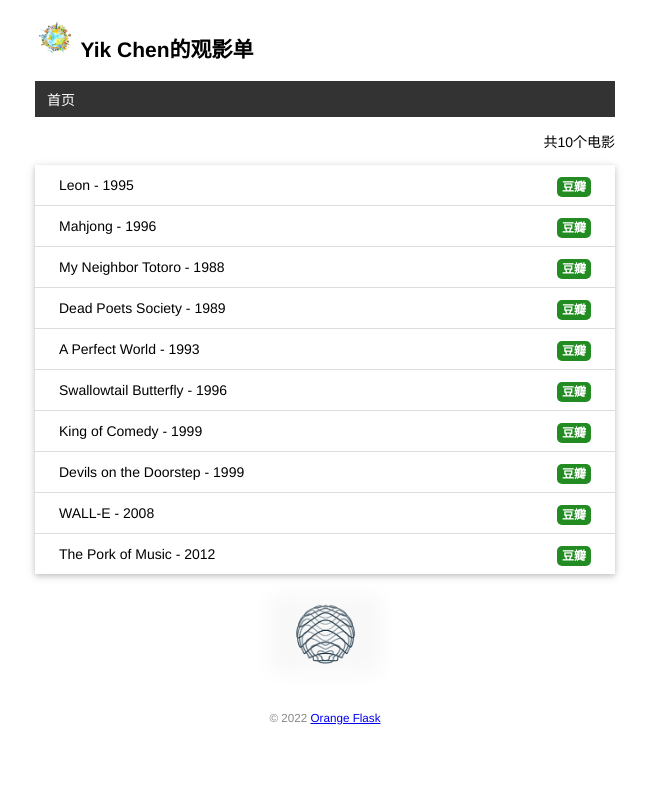
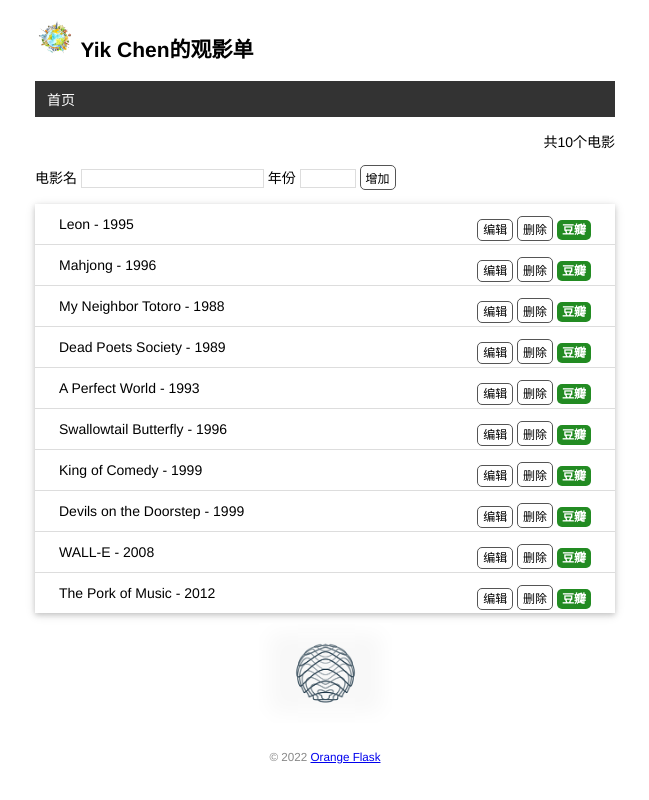
Before and after one commit to 296452965/flask_watchlist, a Flask app: page / in a window 1280 px wide. Shown: the whole page, without its empty margins (315-964 px from the left). Run offline with Flask 2, Linux system fonts and the light colour scheme; data comes from the database, SQL or seed files in the repository; both versions use the stored data as it was after the commit.

Commit message:
增加CRUD逻辑

```diff
--- a/app.py
+++ b/app.py
@@ -1,7 +1,7 @@
 import os
 import sys
 import click
-from flask import Flask, render_template
+from flask import Flask, render_template, request, flash, redirect, url_for
 from flask_sqlalchemy import SQLAlchemy
 
 WIN = sys.platform.startswith('win')
@@ -12,6 +12,7 @@ else:
 app = Flask(__name__)
 app.config['SQLALCHEMY_DATABASE_URI'] = prefix + os.path.join(app.root_path, 'data.db')
 app.config['SQLALCHEMY_TRACK_MODIFICATIONS'] = False
+app.config['SECRET_KEY'] = 'dev'  # 等同于 app.secret_key = 'dev'
 db = SQLAlchemy(app)
 
 
@@ -64,7 +65,49 @@ class Movie(db.Model):
     year = db.Column(db.String(4))
 
 
-@app.route("/")
+@app.route("/", methods=['GET', 'POST'])
 def index():
+    if request.method == 'POST':
+        title = request.form.get('title')
+        year = request.form.get('year')
+        if not title or len(year) > 4 or len(title) > 60:
+            flash('输入不正确')
+            return redirect(url_for('index'))
+        movie = Movie(title=title, year=year)
+        db.session.add(movie)
+        db.session.commit()
+        flash('添加成功')
+        return redirect(url_for('index'))
+
     movies = Movie.query.all()
     return render_template('index.html', movies=movies)
+
+
+@app.route('/movie/edit/<int:movie_id>', methods=['GET', 'POST'])
+def edit(movie_id):
+    movie = Movie.query.get_or_404(movie_id)
+
+    if request.method == 'POST':  # 处理编辑表单的提交请求
+        title = request.form.get('title')
+        year = request.form.get('year')
+
+        if not title or not year or len(year) != 4 or len(title) > 60:
+            flash('输入不正确')
+            return redirect(url_for('edit', movie_id=movie_id))  # 重定向回对应的编辑页面
+
+        movie.title = title  # 更新标题
+        movie.year = year  # 更新年份
+        db.session.commit()  # 提交数据库会话
+        flash('编辑成功')
+        return redirect(url_for('index'))  # 重定向回主页
+
+    return render_template('edit.html', movie=movie)  # 传入被编辑的电影记录
+
+
+@app.route('/movie/delete/<int:movie_id>', methods=['POST'])  # 限定只接受 POST 请求
+def delete(movie_id):
+    movie = Movie.query.get_or_404(movie_id)  # 获取电影记录
+    db.session.delete(movie)  # 删除对应的记录
+    db.session.commit()  # 提交数据库会话
+    flash('删除成功')
+    return redirect(url_for('index'))  # 重定向回主页
--- a/static/style.css
+++ b/static/style.css
@@ -87,6 +87,7 @@ footer {
     top: 0;
     box-shadow: 0 0 20px 10px #ffffff inset;
 }
+
 /*豆瓣样式*/
 .float-right {
     float: right;
@@ -101,3 +102,48 @@ footer {
     border-radius: 5px;
     padding: 3px 5px;
 }
+.inline-form {
+    display: inline;
+}
+
+/* 覆盖某些浏览器对 input 元素定义的字体 */
+input[type=submit] {
+    font-family: inherit;
+}
+
+input[type=text] {
+    border: 1px solid #ddd;
+}
+
+input[name=year] {
+    width: 50px;
+}
+
+.btn {
+    font-size: 12px;
+    padding: 3px 5px;
+    text-decoration: none;
+    cursor: pointer;
+    background-color: white;
+    color: black;
+    border: 1px solid #555555;
+    border-radius: 5px;
+}
+
+.btn:hover {
+    text-decoration: none;
+    background-color: black;
+    color: white;
+    border: 1px solid black;
+}
+
+.alert {
+    position: relative;
+    padding: 7px;
+    margin: 7px 0;
+    border: 1px solid transparent;
+    color: #004085;
+    background-color: #cce5ff;
+    border-color: #b8daff;
+    border-radius: 5px;
+}
--- a/templates/base.html
+++ b/templates/base.html
@@ -10,6 +10,9 @@
     {% endblock %}
 </head>
 <body>
+    {% for message in get_flashed_messages() %}
+        <div class="alert">{{ message }}</div>
+    {% endfor %}
     <h2>
         <img src="{{ url_for('static', filename='/images/earth.png')}}" alt="avatar" class="avatar">
         {{ user.name }}的观影单
--- a/templates/index.html
+++ b/templates/index.html
@@ -2,11 +2,20 @@
 {% block content %}
 {# 使用 length 过滤器获取 movies 变量的长度 #}
 <p style="text-align: right">共{{ movies|length }}个电影</p>
+<form method="post">
+    电影名 <input type="text" name="title" autocomplete="off" required>
+    年份 <input type="text" name="year" autocomplete="off" required>
+    <input class="btn" type="submit" name="submit" value="增加">
+</form>
 <ul class="movie-list">
     {% for movie in movies %}
     <li>
         {{ movie.title }} - {{ movie.year }}
         <span class="float-right">
+            <a class="btn" href="{{ url_for('edit', movie_id=movie.id) }}">编辑</a>
+            <form class="inline-form" method="post" action="{{ url_for('delete', movie_id=movie.id) }}">
+                <input class="btn" type="submit" name="delete" value="删除" onclick="return confirm('确定删除吗')">
+            </form>
             <a href="https://search.douban.com/movie/subject_search?search_text={{ movie.title }}" target="_blank" title="Find this movie on douban" class="douban">豆瓣</a>
         </span>
     </li>
```
Also changed, not shown: templates/edit.html (added, +10 -0 lines), data.db.
